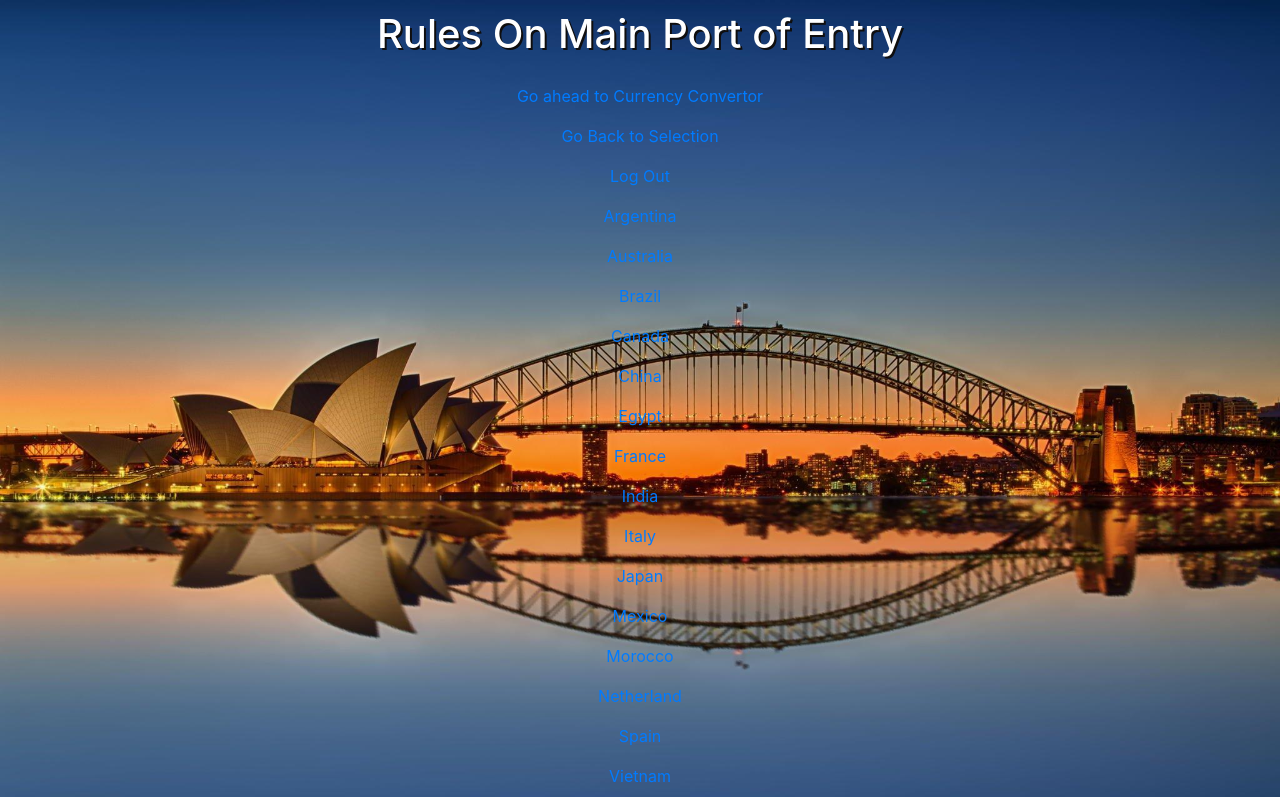
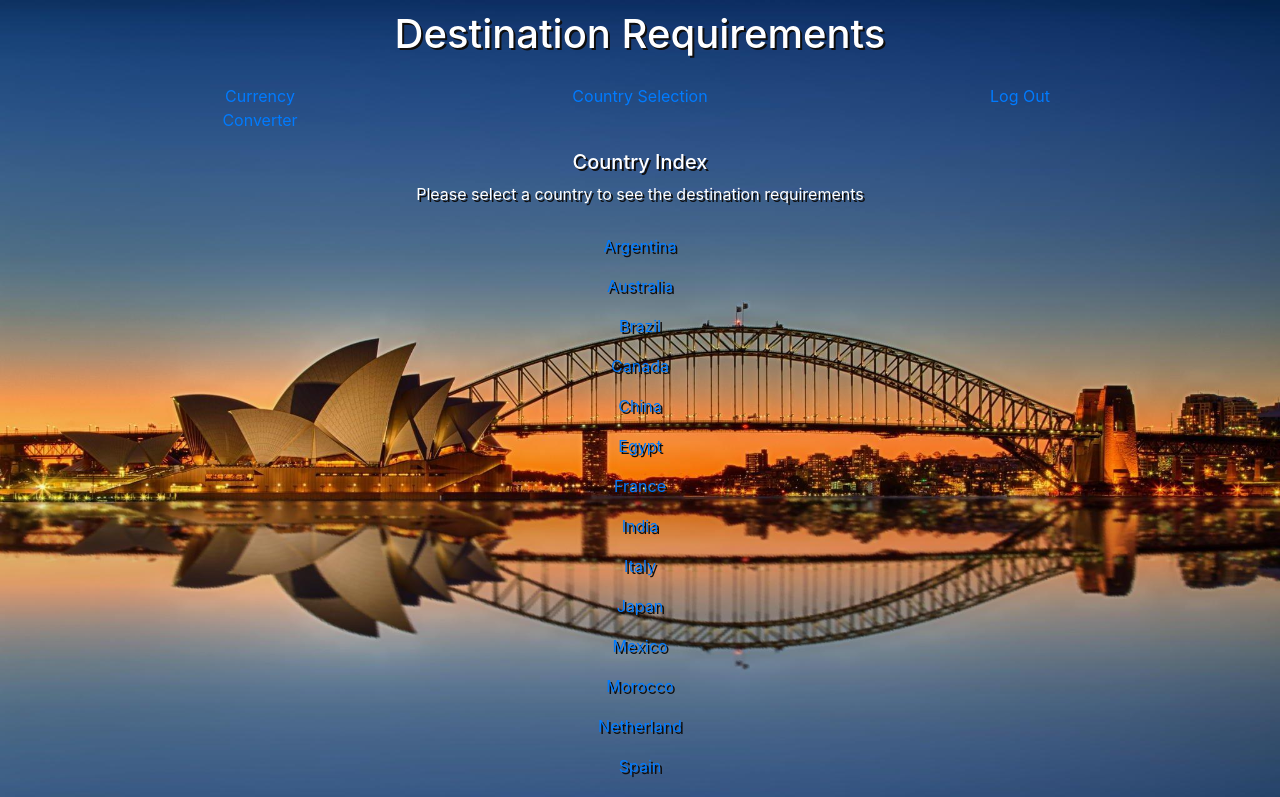
Before and after one commit to tjaved12/travelorsApp, a React (Create React App) app in the folder client/: page /Protocols in a window 1280 px wide. Shown: the top 797 px of the page. Built offline with nearby package versions, Linux system fonts and the light colour scheme.

Commit message:
protocol title and format

```diff
--- a/client/src/pages/Protocols.js
+++ b/client/src/pages/Protocols.js
@@ -19,13 +19,28 @@ console.log(users)
     <div className='container'>
       <div className="row">
         <div className="whiteText center col-lg-12">
-          <h1>Rules On Main Port of Entry</h1>
+          <h1>Destination Requirements</h1>
         </div>
-          <div className="col-lg-12">
-					<Link className="center nav-link" to='/Convertor'>Go ahead to Currency Convertor</Link>
-					<Link className="center nav-link" to='/Selection'>Go Back to Selection</Link>
+      </div>
+      <div className="row">
+        <div className="col-lg-4">
+          <Link className="center nav-link" to='/Convertor'>Currency Converter</Link>
+        </div>
+        <div className="col-lg-4">
+          <Link className="center nav-link" to='/Selection'>Country Selection</Link>
+        </div>
+        <div className="col-lg-4">
           <Link className="center nav-link" to='/'>Log Out</Link>
-          <div>
+        </div>
+      </div>
+      <div className="row">
+        <div className="whiteText center col-lg-12">
+          <h5>Country Index</h5>
+          <h10>Please select a country to see the destination requirements</h10>
+        </div>
+      </div>
+      <div className="row">
+        <div className="whiteText center col-lg-12">
           <a className="center nav-link" href="#Argentina">Argentina</a>
           <a className="center nav-link" href="#Australia">Australia</a>
           <a className="center nav-link" href="#Brazil">Brazil</a>
@@ -41,7 +56,6 @@ console.log(users)
           <a className="center nav-link" href="#Netherland">Netherland</a>
           <a className="center nav-link" href="#Spain">Spain</a>
           <a className="center nav-link" href="#Vietnam">Vietnam</a>
-
         </div>
         {users.map(user => {
           return (
@@ -51,8 +65,6 @@ console.log(users)
           )})}
       </div>
     </div>
-    </div>
-
 )};
 
 
```
Also changed, not shown: 1 other file (tests, documents, lock files or other folders). Lines whose indentation alone changed are shown as unchanged.
